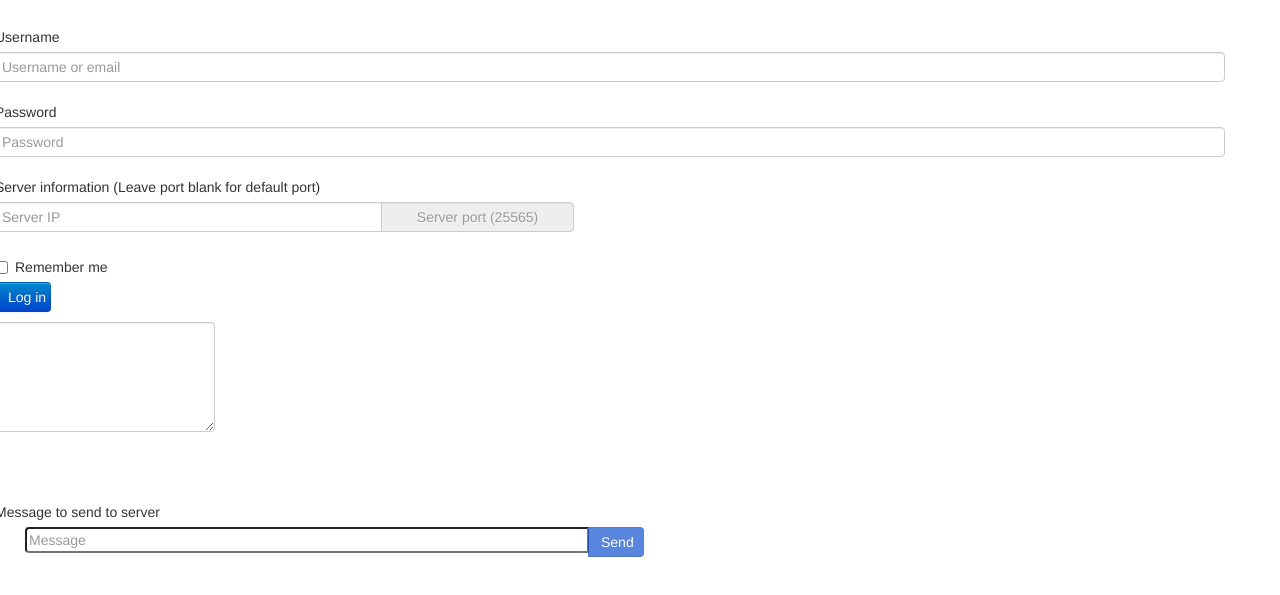
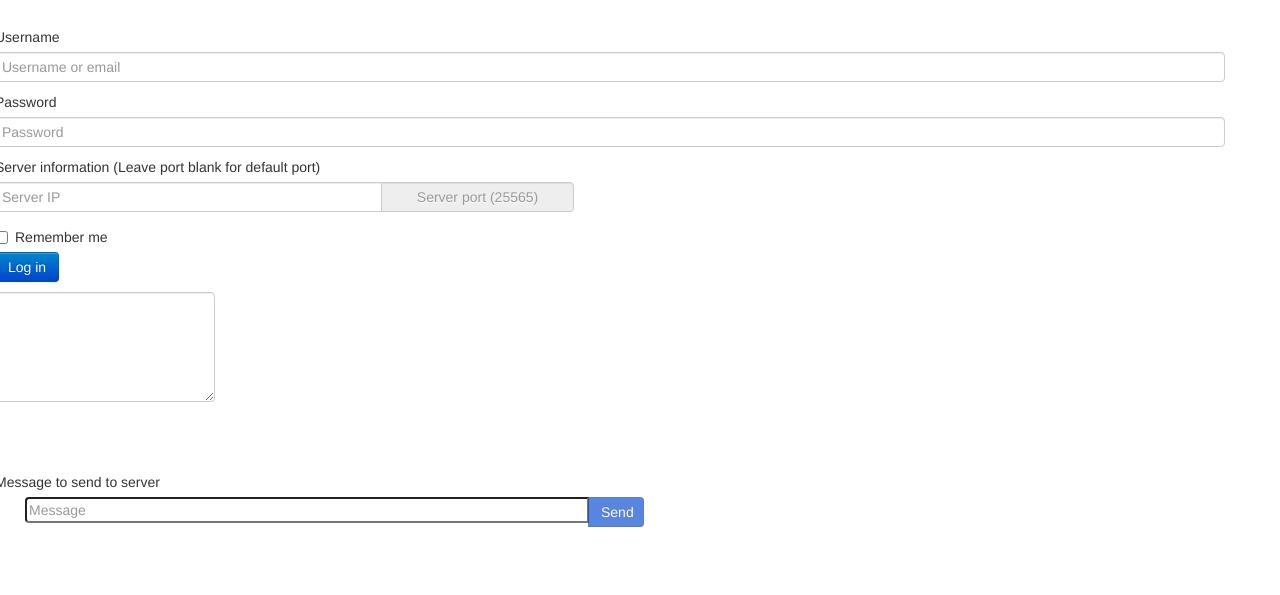
Before and after one commit to JorelAli/WMcChat2, a website: page client/index.html in a window 1280 px wide. Shown: the part 143-738 px from the top of the page. Drawn offline with nearby package versions, Linux system fonts and the light colour scheme; no server answers.

Commit message:
Fix weird login button formatting

```diff
--- a/client/index.html
+++ b/client/index.html
@@ -86,28 +86,25 @@
                   <div class="controls">
                     <input type="text" class="input-block-level" ng-model="uname" placeholder="Username or email">
                   </div>
-                </div>
-                <div class="control-group">
+
                   <label class="control-label" for="inputPassword">Password</label>
                   <div class="controls">
                     <input type="password" class="input-block-level" ng-model="pword" placeholder="Password">
                   </div>
-                </div>
-                <div class="control-group">
-                  <label class="control-label" for="inputPassword">Server information (Leave port blank for default port)</label>
+
+                  <label class="control-label" for="serverInfo">Server information (Leave port blank for default port)</label>
                   <div class="controls">
                     <div class="input-append">
                       <input type="text" class="input-block-level" ng-model="serverip" placeholder="Server IP">
                       <input type="text" class="add-on" ng-model="serverport" placeholder = "Server port (25565)">
                     </div>
                   </div>
-                </div>
-                <div class="control-group">
+
                   <div class="controls">
                     <label class="checkbox">
                       <input type="checkbox"> Remember me
                     </label>
-                    <input type="submit" class="span1 btn btn-primary" value="Log in">
+                    <input type="submit" class="btn btn-primary" value="Log in">
                   </div>
                 </div>
 
```
